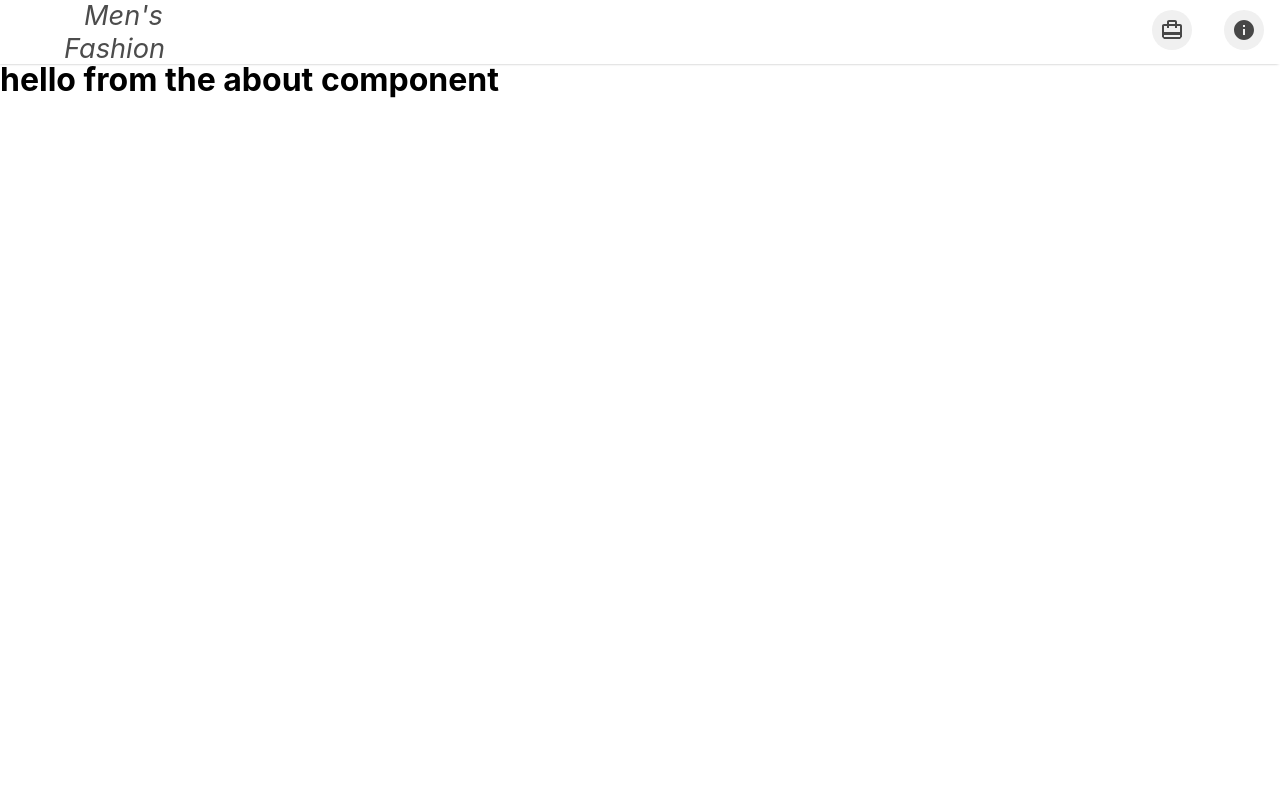
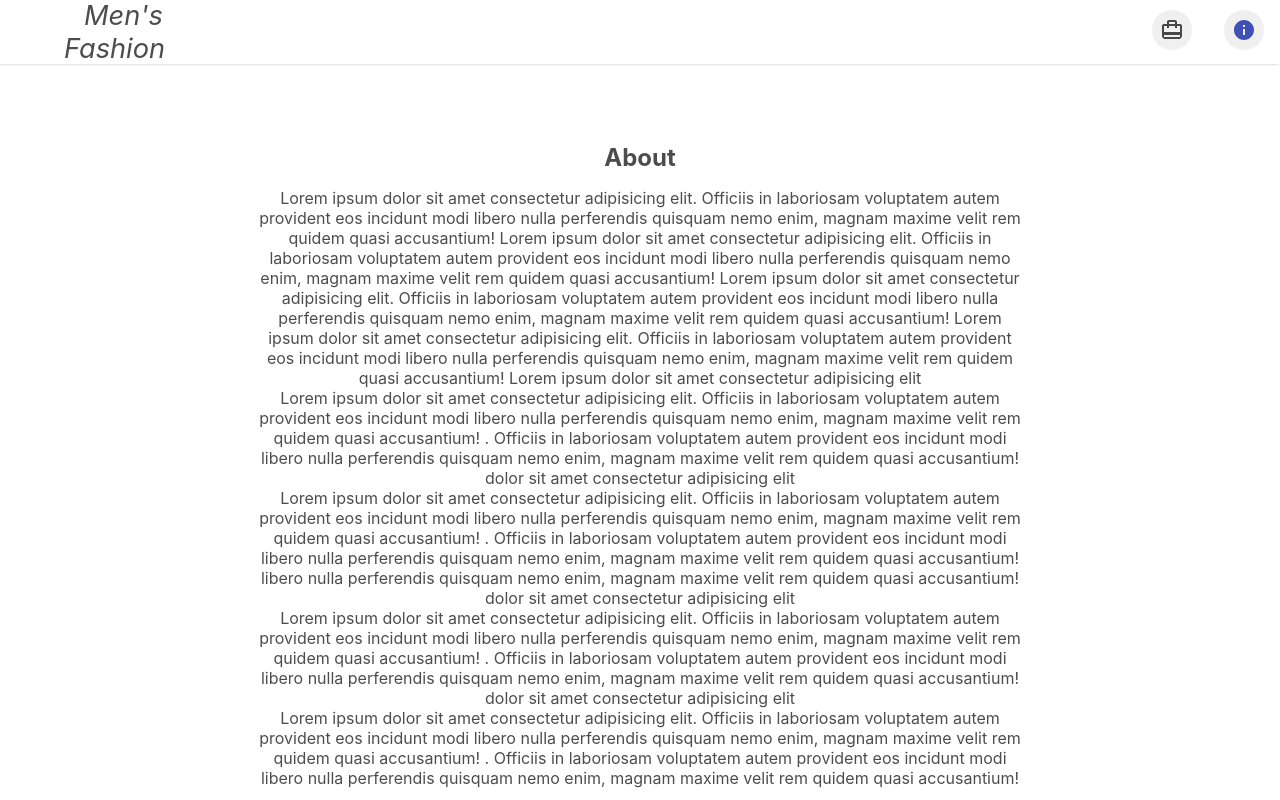
Before and after one commit to BOUSSEKINE-ABDELHAFID/men-fashion, a React (Create React App) app: page /about in a window 1280 px wide. Built offline with nearby package versions, Linux system fonts and the light colour scheme.

Commit message:
adding transition to pages with framer motion

```diff
--- a/package.json
+++ b/package.json
@@ -8,6 +8,7 @@
     "@testing-library/jest-dom": "^4.2.4",
     "@testing-library/react": "^9.5.0",
     "@testing-library/user-event": "^7.2.1",
+    "framer-motion": "^2.2.0",
     "react": "^16.13.1",
     "react-dom": "^16.13.1",
     "react-router": "^5.2.0",
--- a/src/About.js
+++ b/src/About.js
@@ -1,16 +1,78 @@
-import React, {useState} from 'react'
-import NavBar from './components/NavBar/NavBar';
+import React from "react";
+import NavBar from "./components/NavBar/NavBar";
+import './App.css';
+import {motion} from "framer-motion"
+const animateTransition = {
+    init : {
+        y:200,
+        opacity : 0
+    },
 
+    anim : {
+        y:0,
+        opacity : 1
+
+    }
+}
 const About = () => {
-    const aboutIcon = true;
+  return (
+    <motion.div
+    variants = {animateTransition}
+    initial = "init"
+    animate = "anim"
 
-    return (
-        <div>
-        <NavBar aboutIcon/>
-      <br/> <br/><br/>
-            <h1>hello from the about component</h1>
-        </div>
-    )
-}
+    >
+      <NavBar aboutIcon />
+      <div className = "aboutContent">
+        <p>
+        <h2>About</h2>
+          Lorem ipsum dolor sit amet consectetur adipisicing elit. Officiis in
+          laboriosam voluptatem autem provident eos incidunt modi libero nulla
+          perferendis quisquam nemo enim, magnam maxime velit rem quidem quasi
+          accusantium! Lorem ipsum dolor sit amet consectetur adipisicing elit.
+          Officiis in laboriosam voluptatem autem provident eos incidunt modi
+          libero nulla perferendis quisquam nemo enim, magnam maxime velit rem
+          quidem quasi accusantium! Lorem ipsum dolor sit amet consectetur
+          adipisicing elit. Officiis in laboriosam voluptatem autem provident
+          eos incidunt modi libero nulla perferendis quisquam nemo enim, magnam
+          maxime velit rem quidem quasi accusantium! Lorem ipsum dolor sit amet
+          consectetur adipisicing elit. Officiis in laboriosam voluptatem autem
+          provident eos incidunt modi libero nulla perferendis quisquam nemo
+          enim, magnam maxime velit rem quidem quasi accusantium! Lorem ipsum
+          dolor sit amet consectetur adipisicing elit <br /> Lorem ipsum dolor
+          sit amet consectetur adipisicing elit. Officiis in laboriosam
+          voluptatem autem provident eos incidunt modi libero nulla perferendis
+          quisquam nemo enim, magnam maxime velit rem quidem quasi accusantium!
+          . Officiis in laboriosam voluptatem autem provident eos incidunt modi
+          libero nulla perferendis quisquam nemo enim, magnam maxime velit rem
+          quidem quasi accusantium!
+          dolor sit amet consectetur adipisicing elit <br /> Lorem ipsum dolor
+          sit amet consectetur adipisicing elit. Officiis in laboriosam
+          voluptatem autem provident eos incidunt modi libero nulla perferendis
+          quisquam nemo enim, magnam maxime velit rem quidem quasi accusantium!
+          . Officiis in laboriosam voluptatem autem provident eos incidunt modi
+          libero nulla perferendis quisquam nemo enim, magnam maxime velit rem
+          quidem quasi accusantium!
+          libero nulla perferendis quisquam nemo enim, magnam maxime velit rem
+          quidem quasi accusantium!
+          dolor sit amet consectetur adipisicing elit <br /> Lorem ipsum dolor
+          sit amet consectetur adipisicing elit. Officiis in laboriosam
+          voluptatem autem provident eos incidunt modi libero nulla perferendis
+          quisquam nemo enim, magnam maxime velit rem quidem quasi accusantium!
+          . Officiis in laboriosam voluptatem autem provident eos incidunt modi
+          libero nulla perferendis quisquam nemo enim, magnam maxime velit rem
+          quidem quasi accusantium!
+          dolor sit amet consectetur adipisicing elit <br /> Lorem ipsum dolor
+          sit amet consectetur adipisicing elit. Officiis in laboriosam
+          voluptatem autem provident eos incidunt modi libero nulla perferendis
+          quisquam nemo enim, magnam maxime velit rem quidem quasi accusantium!
+          . Officiis in laboriosam voluptatem autem provident eos incidunt modi
+          libero nulla perferendis quisquam nemo enim, magnam maxime velit rem
+          quidem quasi accusantium!
+        </p>
+      </div>
+    </motion.div>
+  );
+};
 
-export default About
+export default About;
--- a/src/App.css
+++ b/src/App.css
@@ -1,13 +1,60 @@
-*{
-    margin: 0;
-    padding: 0;
-    box-sizing: border-box;
+* {
+  margin: 0;
+  padding: 0;
+  box-sizing: border-box;
 }
-:root{
-    --mainBackground : #fff;
-    --mainTextColor :
+:root {
+  --mainBackground: #fff;
+  --mainTextColor: ;
 }
-.App{
-    background-color: rgb(250, 250, 250);
-    height: 100vh;
+.App {
+  background-color: white;
+  height: 100vh;
 }
+
+.aboutContent {
+  width: 60%;
+  text-align: center;
+  display: flex;
+  align-items: center;
+  justify-content: center;
+  margin-top: 10%;
+  margin-left: 20%;
+}
+.aboutContent h2 {
+  padding-bottom: 1rem;
+}
+
+.aboutContent p {
+  margin-top: 2%;
+  color: rgba(0, 0, 0, 0.7);
+}
+
+@media (max-width: 500px) {
+  .aboutContent {
+    width: 80%;
+    margin-left: 10%;
+    margin-top: 30%;
+    margin-bottom: 20%;
+  }
+}
+
+.headerImage {
+  width: 100%;
+  height: 90vh;
+}
+.AppH1Introductor{
+    margin-top: 5%;
+    width: 80%;
+    margin-left: 10%;
+    font-size: 70px;
+    text-align: center;
+}
+@media (max-width: 500px) {
+  .headerImage {
+    height: 50vh;
+  }
+  .AppH1Introductor{
+    font-size: 30px;
+  }
+}
--- a/src/App.js
+++ b/src/App.js
@@ -1,15 +1,33 @@
-import React, {useState} from 'react';
-import './App.css';
-import NavBar from './components/NavBar/NavBar';
+import React from "react";
+import "./App.css";
+import NavBar from "./components/NavBar/NavBar";
+import image from "./images/jonathan-borba-WbQxNLcyGqA-unsplash.jpg";
+import {motion} from "framer-motion"
 
+const animateTransition = {
+  init : {
+      y:200,
+      opacity : 0
+  },
+
+  anim : {
+      y:0,
+      opacity : 1
+
+  }
+}
 function App() {
-  const homeIcon = true;
   return (
-    <div className="App">
-      <NavBar homeIcon/>
-      <br/> <br/><br/>
-      <h1>Home component</h1>
-    </div>
+    <motion.div className="App"
+     variants = {animateTransition}
+    initial = "init"
+    animate = "anim">
+      <NavBar homeIcon />
+      <img src={image} alt="" className="headerImage" />
+      <h1 className = "AppH1Introductor">Explore the products that make look better</h1>
+      <br />
+
+    </motion.div>
   );
 }
 
--- a/src/Store.js
+++ b/src/Store.js
@@ -1,16 +1,27 @@
-import React, {useState} from 'react'
-import NavBar from './components/NavBar/NavBar';
+import React from "react";
+import NavBar from "./components/NavBar/NavBar";
+import { motion } from "framer-motion";
 
+const animateTransition = {
+  init: {
+    y: 200,
+    opacity: 0,
+  },
+
+  anim: {
+    y: 0,
+    opacity: 1,
+  },
+};
 const Store = () => {
-    const store = true;
+  return (
+    <motion.div variants={animateTransition} initial="init" animate="anim">
+      <NavBar store />
+      <br /> <br /> <br />
 
-    return (
-        <div>
-        <NavBar store/>
-      <br/> <br/><br/>
-            <h1>This is the store</h1>
-        </div>
-    )
-}
+      <h1>This is the store</h1>
+    </motion.div>
+  );
+};
 
-export default Store
+export default Store;
--- a/src/components/NavBar/ButtonNavigation.js
+++ b/src/components/NavBar/ButtonNavigation.js
@@ -2,7 +2,6 @@ import React from "react";
 import BottomNavigation from "@material-ui/core/BottomNavigation";
 import BottomNavigationAction from "@material-ui/core/BottomNavigationAction";
 import HomeIcon from "@material-ui/icons/Home";
-import HomeOutlinedIcon from '@material-ui/icons/HomeOutlined';
 import CardTravel from "@material-ui/icons/CardTravel";
 import InfoIcon from "@material-ui/icons/Info";
 import style from "./NavBar.module.css";
--- a/src/components/NavBar/NavBar.js
+++ b/src/components/NavBar/NavBar.js
@@ -4,8 +4,10 @@ import ButtonNavigation from "./ButtonNavigation";
 import CardTravel from "@material-ui/icons/CardTravel";
 import InfoIcon from "@material-ui/icons/Info";
 import Tooltip from "@material-ui/core/Tooltip";
-import { withStyles, makeStyles } from "@material-ui/core/styles";
+import { withStyles } from "@material-ui/core/styles";
 import { Link } from "react-router-dom";
+import { motion } from "framer-motion";
+
 const LightTooltip = withStyles((theme) => ({
   tooltip: {
     backgroundColor: theme.palette.common.white,
@@ -25,13 +27,13 @@ const NavBar = ({ homeIcon, store, aboutIcon }) => {
         <div className={style.spaceNavBar} />
         <LightTooltip title="store">
           <Link to="/store/" className={style.linkTopNav}>
-            <CardTravel className={style.storeIcon} fontSize="large" />
+            <CardTravel className={style.storeIcon} fontSize="large" color = {store ? "primary" : ""} />
           </Link>
         </LightTooltip>
 
         <LightTooltip title="about">
           <Link to="/about/" className={style.linkTopNav}>
-            <InfoIcon className={style.storeIcon} fontSize="large" />
+            <InfoIcon className={style.storeIcon} fontSize="large" color = {aboutIcon ? "primary" : ""} />
           </Link>
         </LightTooltip>
       </div>
```
Also changed, not shown: 2 other files (tests, documents, lock files or other folders).
